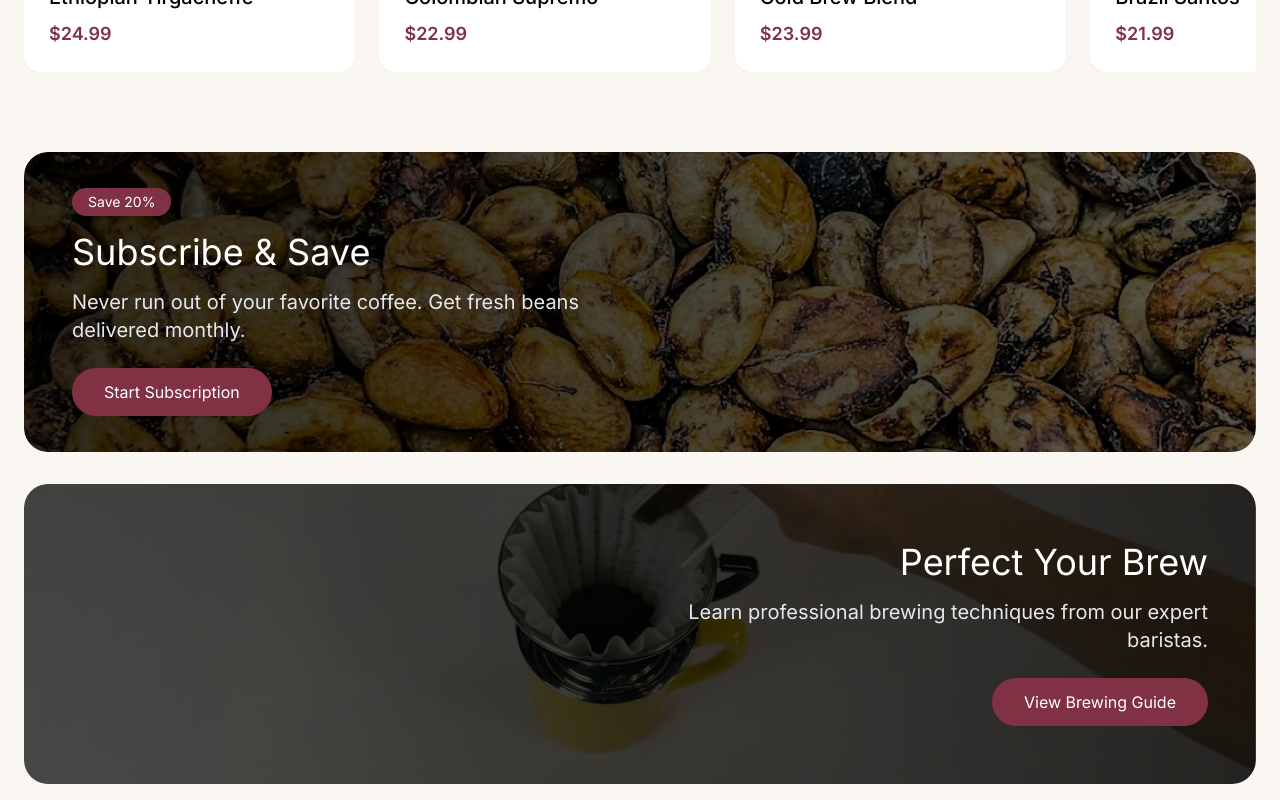
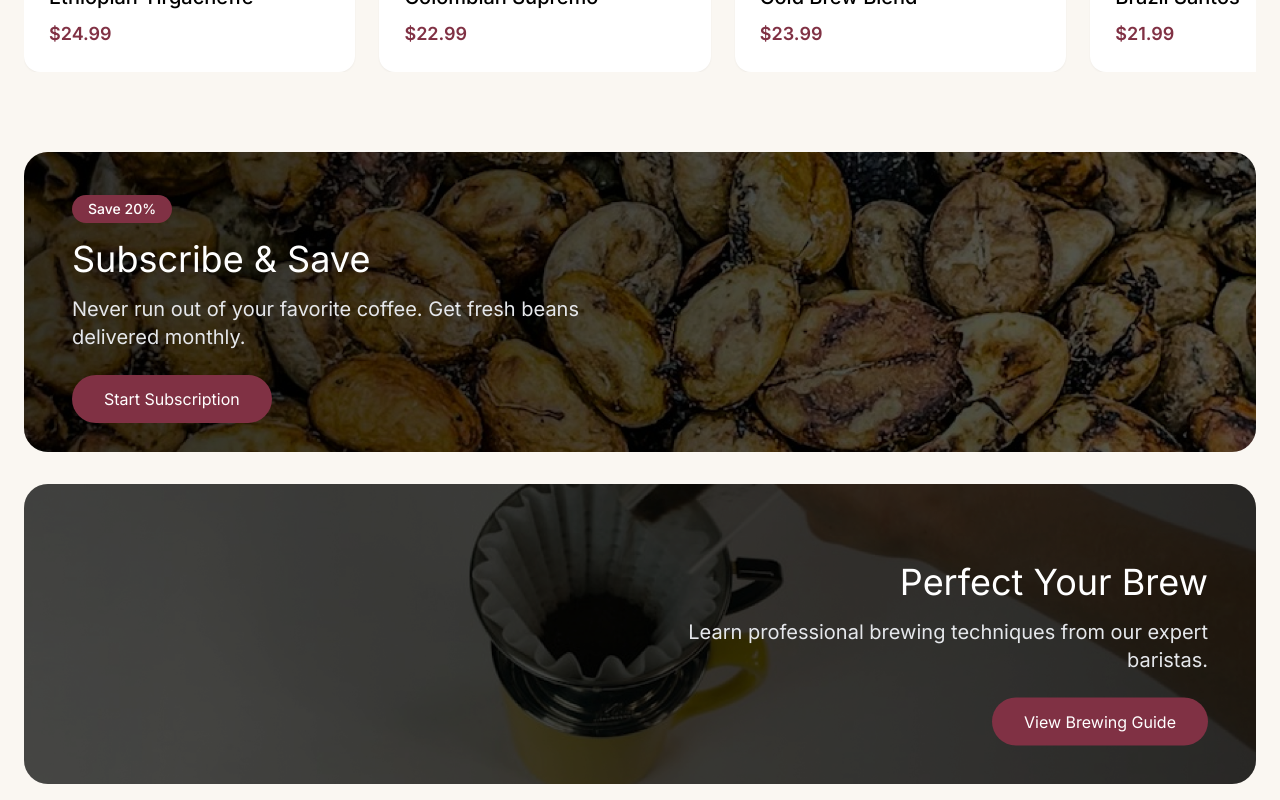
Before and after one commit to faheemop/peacock-website, a Next.js app: page / in a window 1280 px wide. Shown: the part 1320-2120 px from the top of the page. Built offline with nearby package versions, Linux system fonts and the light colour scheme.

Commit message:
feat: Add About Us page and initial homepage structure.

```diff
--- a/app/about/page.tsx
+++ b/app/about/page.tsx
@@ -67,8 +67,8 @@ export default function AboutPage() {
     });
 
     // Inverse Movement Logic:
-    // Scroll Down -> Content goes Up (-100)
-    // Scroll Up -> Content goes Down (100)
+    // Scroll Down -> Content and Images go Up (-100)
+    // Scroll Up -> Content and Images go Down (100)
     const contentY = useTransform(scrollYProgress, [0, 1], [100, -100]);
 
     return (
@@ -173,24 +173,29 @@ export default function AboutPage() {
                 </div>
             </section>
 
-            {/* CTA WITH INVERSE SCROLL ANIMATION */}
+            {/* CTA WITH INVERSE SCROLL ANIMATION FOR CONTENT AND IMAGES */}
             <section
                 ref={sectionRef}
                 className="relative py-16 md:py-24 min-h-[400px] overflow-hidden flex items-center"
             >
-                {/* STILL BACKGROUND IMAGES */}
+                {/* ANIMATED BACKGROUND IMAGES AND OVERLAY */}
+                <motion.div
+                    style={{ y: contentY }}
+                    className="absolute inset-0 z-0 h-[120%] -top-[10%]"
+                >
                     <img
                         src="/images/Container-mobile.png"
                         alt=""
-                    className="absolute inset-0 w-full h-full object-cover hidden md:block z-0"
+                        className="absolute inset-0 w-full h-full object-cover hidden md:block"
                     />
 
                     <img
                         src="/images/Container.png"
                         alt=""
-                    className="absolute inset-0 w-full h-full object-cover block md:hidden z-0"
+                        className="absolute inset-0 w-full h-full object-cover block md:hidden"
                     />
-                <div className="absolute inset-0 z-0" />
+                    <div className="absolute inset-0 bg-black/20" />
+                </motion.div>
 
                 {/* ANIMATED CONTENT CONTAINER */}
                 <motion.div
--- a/app/page.tsx
+++ b/app/page.tsx
@@ -1,11 +1,9 @@
-import { Metadata } from "next";
+"use client";
+
 import Image from "next/image";
 import BestSellersSlider from "@/components/BestSellersSlider";
-
-export const metadata: Metadata = {
-  title: "Peacock Coffee — Craft Coffee, Delivered Fresh",
-  description: "Discover exceptional single-origin beans roasted to perfection. Elevate your daily ritual with our premium coffee selection.",
-};
+import React, { useRef } from "react";
+import { motion, useScroll, useTransform } from "framer-motion";
 
 interface PromoBanner {
   bgDesktop: string;
@@ -53,6 +51,77 @@ const promoBanners: PromoBanner[] = [
   },
 ];
 
+// Banner Component for Animation logic
+function AnimatedBanner({ banner }: { banner: PromoBanner }) {
+  const ref = useRef(null);
+  const { scrollYProgress } = useScroll({
+    target: ref,
+    offset: ["start end", "end start"]
+  });
+
+  // Inverse Movement: Scroll down par content aur images up (-60) aur scroll up par down (60)
+  const contentY = useTransform(scrollYProgress, [0, 1], [60, -60]);
+
+  const alignClass =
+    banner.align === "right"
+      ? "justify-start md:justify-end px-6 md:pr-12 text-left md:text-right"
+      : banner.align === "center"
+        ? "justify-center text-center px-6"
+        : "justify-start px-6 md:pl-12";
+
+  return (
+    <div
+      ref={ref}
+      className="h-[250px] md:h-[300px] w-full rounded-3xl relative overflow-hidden"
+    >
+      {/* ANIMATED BACKGROUND IMAGES AND OVERLAY */}
+      <motion.div
+        style={{ y: contentY }}
+        className="absolute inset-0 z-0 h-[120%] -top-[10%]"
+      >
+        <Image
+          src={banner.bgDesktop}
+          alt={banner.heading}
+          fill
+          className="object-cover hidden md:block"
+        />
+        <Image
+          src={banner.bgMobile}
+          alt={banner.heading}
+          fill
+          className="object-cover block md:hidden"
+        />
+        <div className={`absolute inset-0 ${banner.overlay}`} />
+      </motion.div>
+
+      {/* ANIMATED CONTENT LAYER */}
+      <motion.div
+        style={{ y: contentY }}
+        className={`relative z-10 h-full flex items-center ${alignClass}`}
+      >
+        <div>
+          {banner.badge && (
+            <span className="bg-[#803144] text-white px-4 py-1 rounded-full text-sm mb-4 inline-block font-medium">
+              {banner.badge}
+            </span>
+          )}
+          <h2 className="text-white text-2xl md:text-4xl mb-3 md:mb-4 font-normal">{banner.heading}</h2>
+          <p className="text-[#e5e7eb] text-base md:text-xl max-w-[550px] mb-4 md:mb-6 font-normal">{banner.body}</p>
+          <button
+            className={
+              banner.ctaStyle === "white"
+                ? "bg-white text-[#803144] px-8 md:px-10 py-2.5 md:py-3 rounded-full font-medium text-sm md:text-base transition-transform hover:scale-105"
+                : "bg-[#803144] text-white px-6 md:px-8 py-2.5 md:py-3 rounded-full text-sm md:text-base transition-transform hover:scale-105"
+            }
+          >
+            {banner.cta}
+          </button>
+        </div>
+      </motion.div>
+    </div>
+  );
+}
+
 export default function HomePage() {
   return (
     <div className="w-full bg-white">
@@ -60,7 +129,6 @@ export default function HomePage() {
 
         {/* ── Hero ─────────────────────────────────────────────── */}
         <section className="w-full h-[400px] md:h-[550px] lg:h-[720px] 2xl:h-[850px] relative overflow-hidden">
-          {/* Desktop */}
           <Image
             src="/images/hero-banner.png"
             alt="Craft Coffee Delivered Fresh"
@@ -68,7 +136,6 @@ export default function HomePage() {
             priority
             className="object-cover hidden md:block"
           />
-          {/* Mobile */}
           <Image
             src="/images/hero-banner-mobile.png"
             alt="Craft Coffee Delivered Fresh"
@@ -76,85 +143,30 @@ export default function HomePage() {
             priority
             className="object-cover block md:hidden"
           />
-          {/* Overlay */}
           <div className="absolute inset-0 bg-black/40" />
-          {/* Content */}
           <div className="absolute inset-0 flex items-center justify-center px-6 text-center">
             <div>
-              <h1 className="text-3xl md:text-5xl lg:text-[72px] 2xl:text-[84px] text-white leading-tight">
+              <h1 className="text-3xl md:text-5xl lg:text-[72px] 2xl:text-[84px] text-white leading-tight font-normal">
                 Craft Coffee, <br /> Delivered Fresh
               </h1>
-              <p className="text-base md:text-lg lg:text-xl 2xl:text-2xl text-[#e5e7eb] mt-4 md:mt-6 max-w-[614px] 2xl:max-w-[750px] mx-auto">
+              <p className="text-base md:text-lg lg:text-xl 2xl:text-2xl text-[#e5e7eb] mt-4 md:mt-6 max-w-[614px] 2xl:max-w-[750px] mx-auto font-normal">
                 Discover exceptional single-origin beans roasted to perfection. Elevate your daily ritual with our premium coffee selection.
               </p>
-              <button className="mt-6 md:mt-8 px-8 md:px-10 py-3 md:py-4 bg-[#803144] text-white rounded-full text-[14px] md:text-[16px] 2xl:text-[18px] hover:bg-[#6a2b3c] transition-colors">
+              <button className="mt-6 md:mt-8 px-8 md:px-10 py-3 md:py-4 bg-[#803144] text-white rounded-full text-[14px] md:text-[16px] 2xl:text-[18px] hover:bg-[#6a2b3c] transition-colors font-normal">
                 Explore Collection
               </button>
             </div>
           </div>
         </section>
 
-        {/* ── Best Sellers Slider (Client Component) ───────────── */}
         <BestSellersSlider />
 
-        {/* ── Promo Banners ─────────────────────────────────────── */}
+        {/* ── Promo Banners With Inverse Scroll Animation ────────── */}
         <div className="w-full bg-[#faf7f2] pb-12 md:pb-20">
           <div className="w-full max-w-screen-xl 2xl:max-w-screen-2xl mx-auto px-6 2xl:px-12 flex flex-col gap-6 md:gap-8">
-
-            {promoBanners.map((banner, i) => {
-              const alignClass =
-                banner.align === "right"
-                  ? "justify-start md:justify-end px-6 md:pr-12 text-left md:text-right"
-                  : banner.align === "center"
-                    ? "justify-center text-center px-6"
-                    : "justify-start px-6 md:pl-12";
-
-              return (
-                <div
-                  key={i}
-                  className="h-[250px] md:h-[300px] w-full rounded-3xl relative overflow-hidden"
-                >
-                  {/* Desktop bg */}
-                  <Image
-                    src={banner.bgDesktop}
-                    alt={banner.heading}
-                    fill
-                    className="object-cover hidden md:block"
-                  />
-                  {/* Mobile bg */}
-                  <Image
-                    src={banner.bgMobile}
-                    alt={banner.heading}
-                    fill
-                    className="object-cover block md:hidden"
-                  />
-                  {/* Overlay */}
-                  <div className={`absolute inset-0 ${banner.overlay}`} />
-                  {/* Content */}
-                  <div className={`relative h-full flex items-center ${alignClass}`}>
-                    <div>
-                      {banner.badge && (
-                        <span className="bg-[#803144] text-white px-4 py-1 rounded-full text-sm mb-4 inline-block">
-                          {banner.badge}
-                        </span>
-                      )}
-                      <h2 className="text-white text-2xl md:text-4xl mb-3 md:mb-4">{banner.heading}</h2>
-                      <p className="text-[#e5e7eb] text-base md:text-xl max-w-[550px] mb-4 md:mb-6">{banner.body}</p>
-                      <button
-                        className={
-                          banner.ctaStyle === "white"
-                            ? "bg-white text-[#803144] px-8 md:px-10 py-2.5 md:py-3 rounded-full font-medium text-sm md:text-base"
-                            : "bg-[#803144] text-white px-6 md:px-8 py-2.5 md:py-3 rounded-full text-sm md:text-base"
-                        }
-                      >
-                        {banner.cta}
-                      </button>
-                    </div>
-                  </div>
-                </div>
-              );
-            })}
-
+            {promoBanners.map((banner, i) => (
+              <AnimatedBanner key={i} banner={banner} />
+            ))}
           </div>
         </div>
 
```
Lines whose indentation alone changed are shown as unchanged.
